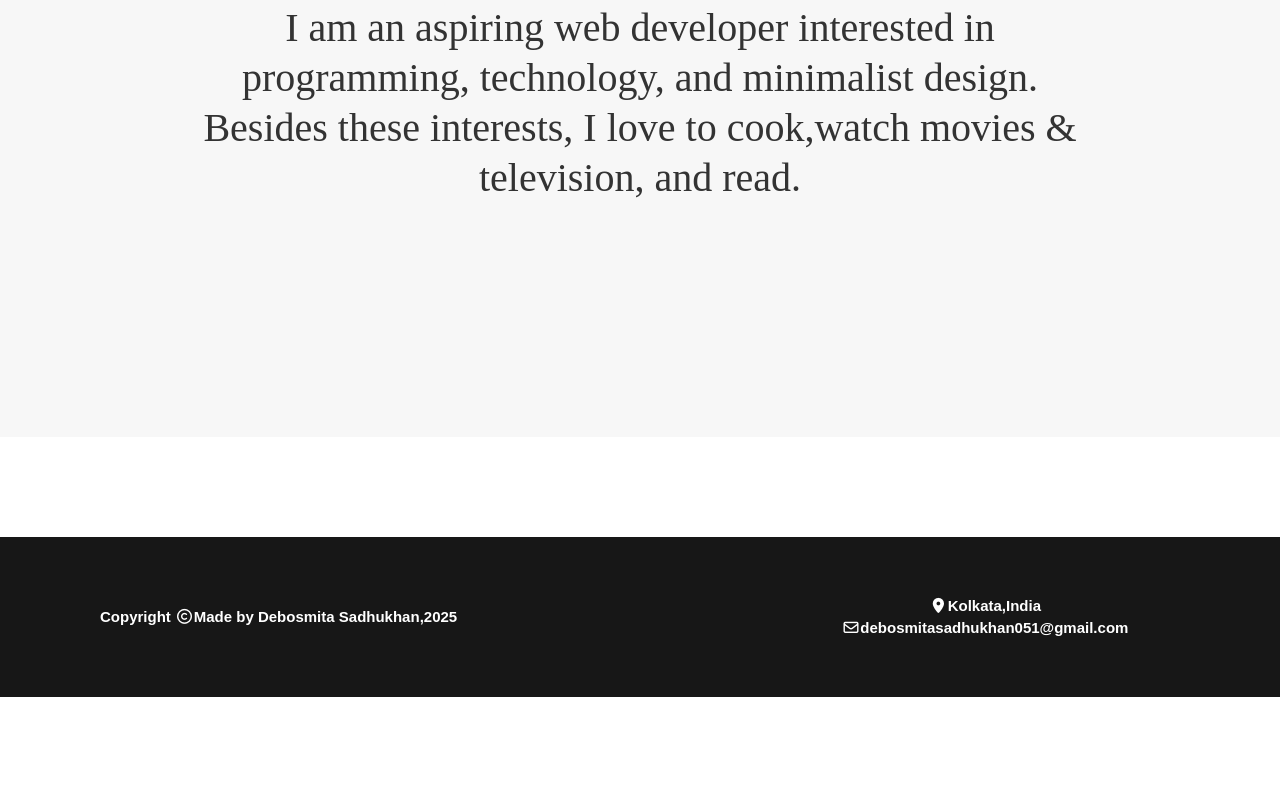
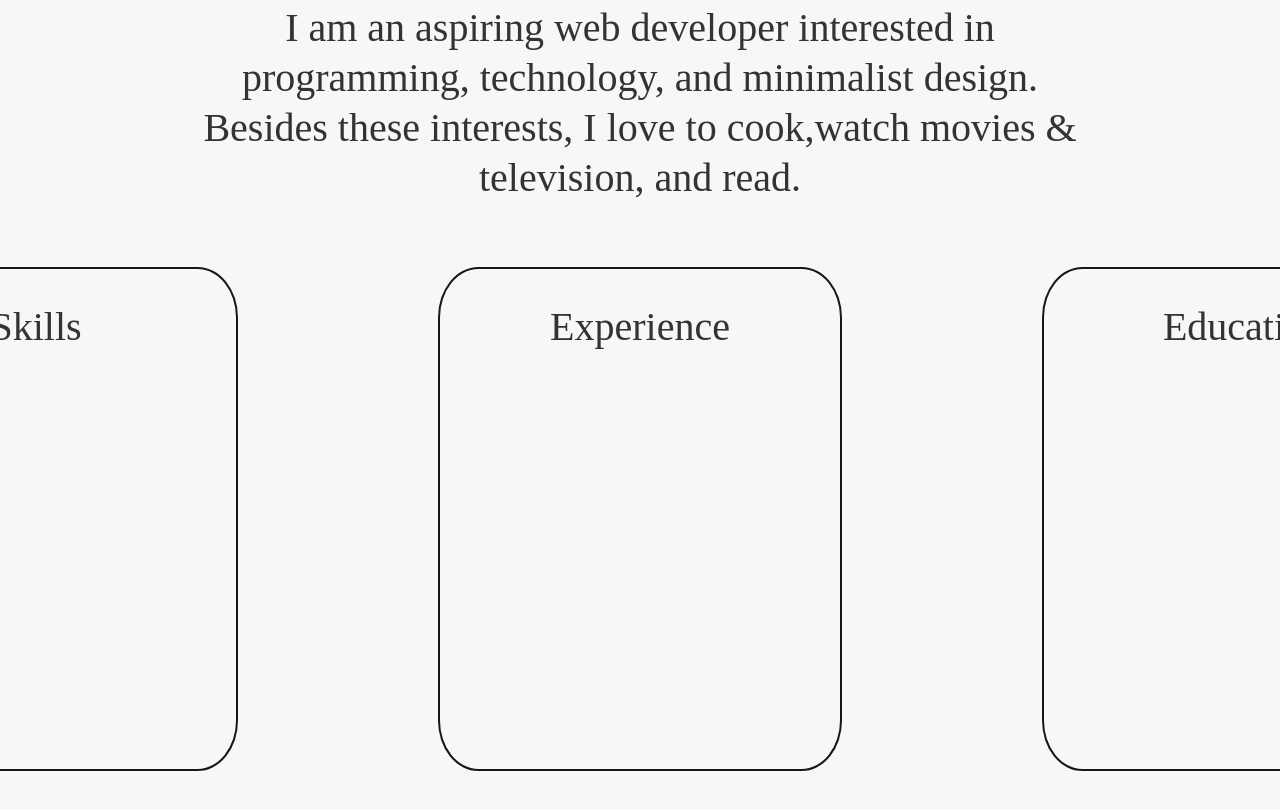
Before and after one commit to Debosmita053/OIBSIP_WebDevelopementandDesign_task2, a plain HTML site: page index.html in a window 1280 px wide. Shown: the part 1427-2236 px from the top of the page. Before the commit the page ends 2124 px from the top, so only its background shows below. Drawn offline with Linux system fonts and the light colour scheme; some packages are replaced by stand-ins of ours; a script that the page names is missing.

Commit message:
about me

```diff
--- a/index.html
+++ b/index.html
@@ -52,6 +52,18 @@
         <div class="about-info">
             <h1>ABOUT ME</h1>
             <h2>I am an aspiring web developer interested in programming, technology, and minimalist design. Besides these interests, I love to cook,watch movies & television, and read.</h2>
+            <div class="tab-titles">
+                <div class="tab-links">
+                    <h2>Skills</h2>
+                </div>
+                <div class="tab-links">
+                    <h2>Experience</h2>
+                </div>
+                <div class="tab-links">
+                    <h2>Education</h2>
+                </div>
+                </p>
+            </div>
         </div>
     </section>
 
--- a/style.css
+++ b/style.css
@@ -154,6 +154,25 @@ html, body {
     font-weight: 100;
 }
 
+.tab-titles{
+    display: flex;
+    justify-content: space-evenly;
+    align-items: center
+
+}
+
+.tab-links{
+
+    height: 500px;
+    width: 400px;
+    border: 2px solid #171717;
+    flex-basis: 30%;
+    margin: 30px 100px;
+    border-radius: 10%;
+    cursor: pointer;
+}
+
+
 /* career */
 
 
```
